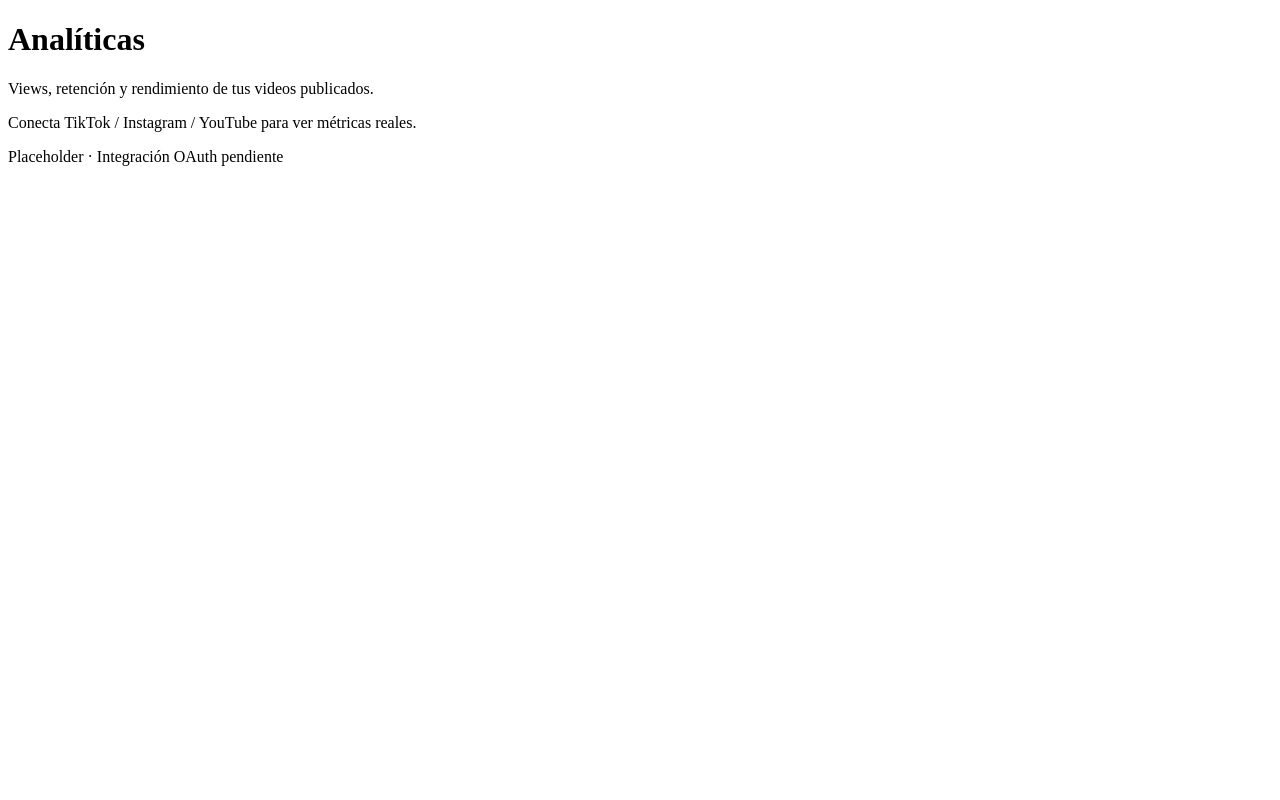
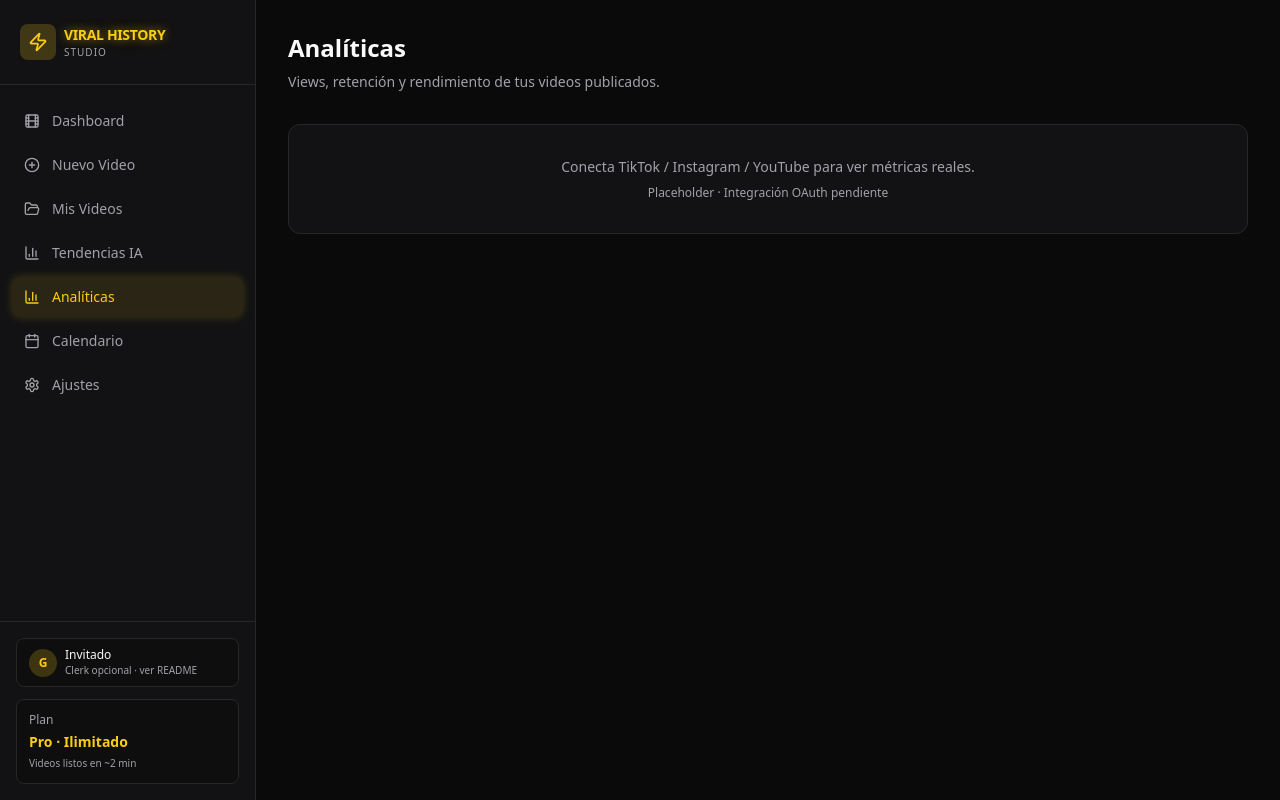
Before and after one commit to nerolizacaraballomarmolejos-glitch/viral-history-studio, a Next.js app: page /analiticas in a window 1280 px wide. Built offline with nearby package versions, Linux system fonts and the light colour scheme.

Commit message:
feat: layout system fonts, sidebar, utils, pages shell

```diff
--- /dev/null
+++ b/src/app/layout.tsx
@@ -0,0 +1,27 @@
+import type { Metadata } from "next";
+import "./globals.css";
+import { Sidebar } from "@/components/layout/Sidebar";
+import { ClerkProviderWrapper } from "@/components/providers/ClerkProviderWrapper";
+
+export const metadata: Metadata = {
+  title: "VIRAL HISTORY STUDIO | Videos virales de historia",
+  description:
+    "Crea videos virales de 70 segundos sobre personajes históricos para TikTok, Reels y Shorts.",
+};
+
+export default function RootLayout({
+  children,
+}: Readonly<{ children: React.ReactNode }>) {
+  return (
+    <html lang="es" className="dark">
+      <body className="antialiased bg-background text-foreground min-h-screen">
+        <ClerkProviderWrapper>
+          <div className="flex min-h-screen">
+            <Sidebar />
+            <main className="flex-1 overflow-y-auto md:ml-64">{children}</main>
+          </div>
+        </ClerkProviderWrapper>
+      </body>
+    </html>
+  );
+}
--- /dev/null
+++ b/src/components/layout/Sidebar.tsx
@@ -0,0 +1,98 @@
+"use client";
+
+import Link from "next/link";
+import { usePathname } from "next/navigation";
+import {
+  Film,
+  PlusCircle,
+  FolderOpen,
+  BarChart3,
+  Calendar,
+  Settings,
+  Zap,
+} from "lucide-react";
+import { cn } from "@/lib/utils";
+import { AuthButtons } from "@/components/layout/AuthButtons";
+
+const nav = [
+  { href: "/", label: "Dashboard", icon: Film },
+  { href: "/nuevo", label: "Nuevo Video", icon: PlusCircle },
+  { href: "/videos", label: "Mis Videos", icon: FolderOpen },
+  { href: "/tendencias", label: "Tendencias IA", icon: BarChart3 },
+  { href: "/analiticas", label: "Analíticas", icon: BarChart3 },
+  { href: "#", label: "Calendario", icon: Calendar },
+  { href: "#", label: "Ajustes", icon: Settings },
+];
+
+export function Sidebar() {
+  const pathname = usePathname();
+
+  return (
+    <>
+      <aside className="hidden md:flex fixed left-0 top-0 h-full w-64 flex-col border-r border-border bg-card z-40">
+        <div className="flex items-center gap-2 px-5 py-6 border-b border-border">
+          <div className="flex h-9 w-9 items-center justify-center rounded-lg bg-neon/20 text-neon">
+            <Zap className="h-5 w-5" />
+          </div>
+          <div>
+            <h1 className="text-sm font-bold tracking-tight text-neon text-neon-glow">
+              VIRAL HISTORY
+            </h1>
+            <p className="text-[10px] text-muted uppercase tracking-widest">Studio</p>
+          </div>
+        </div>
+
+        <nav className="flex-1 px-3 py-4 space-y-1">
+          {nav.map((item) => {
+            const active = pathname === item.href;
+            const Icon = item.icon;
+            return (
+              <Link
+                key={item.href + item.label}
+                href={item.href}
+                className={cn(
+                  "flex items-center gap-3 rounded-lg px-3 py-2.5 text-sm font-medium transition-all",
+                  active
+                    ? "bg-neon/10 text-neon shadow-neon-sm"
+                    : "text-muted hover:bg-card-hover hover:text-foreground"
+                )}
+              >
+                <Icon className="h-4 w-4" />
+                {item.label}
+              </Link>
+            );
+          })}
+        </nav>
+
+        <div className="border-t border-border p-4 space-y-3">
+          <AuthButtons />
+          <div className="rounded-lg bg-background/50 border border-border p-3">
+            <p className="text-xs text-muted mb-1">Plan</p>
+            <p className="text-sm font-semibold text-neon">Pro · Ilimitado</p>
+            <p className="text-[10px] text-muted mt-1">Videos listos en ~2 min</p>
+          </div>
+        </div>
+      </aside>
+
+      <nav className="md:hidden fixed bottom-0 left-0 right-0 z-50 flex items-center justify-around border-t border-border bg-card/95 backdrop-blur py-2">
+        {nav.slice(0, 4).map((item) => {
+          const active = pathname === item.href;
+          const Icon = item.icon;
+          return (
+            <Link
+              key={item.href + item.label}
+              href={item.href}
+              className={cn(
+                "flex flex-col items-center gap-0.5 px-3 py-1 text-[10px]",
+                active ? "text-neon" : "text-muted"
+              )}
+            >
+              <Icon className="h-5 w-5" />
+              {item.label.split(" ")[0]}
+            </Link>
+          );
+        })}
+      </nav>
+    </>
+  );
+}
--- /dev/null
+++ b/src/lib/utils.ts
@@ -0,0 +1,31 @@
+import { type ClassValue, clsx } from "clsx";
+import { twMerge } from "tailwind-merge";
+
+export function cn(...inputs: ClassValue[]) {
+  return twMerge(clsx(inputs));
+}
+
+export function formatDuration(seconds: number): string {
+  const m = Math.floor(seconds / 60);
+  const s = seconds % 60;
+  return `${m}:${s.toString().padStart(2, "0")}`;
+}
+
+export const BANNED_WORDS: Record<string, string> = {
+  "toneladas de coca": "grandes cantidades de sustancias ilícitas",
+  "cocaína": "sustancias ilícitas",
+  narco: "tráfico ilegal",
+  cartel: "organización criminal",
+  asesinato: "muerte violenta",
+  matar: "eliminar",
+  drogas: "sustancias controladas",
+};
+
+export function sanitizeScript(text: string): string {
+  let result = text;
+  for (const [banned, replacement] of Object.entries(BANNED_WORDS)) {
+    const regex = new RegExp(banned, "gi");
+    result = result.replace(regex, replacement);
+  }
+  return result;
+}
```
Also changed, not shown: 1 other file (tests, documents, lock files or other folders).
